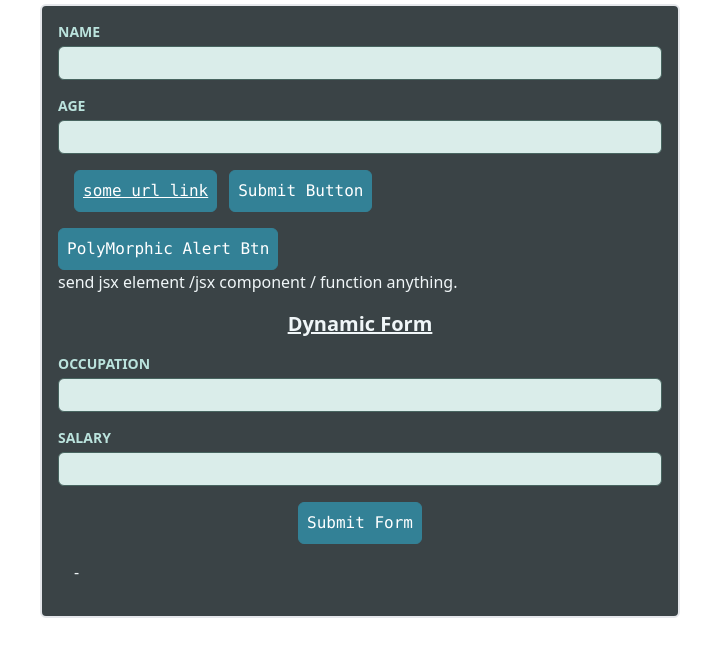
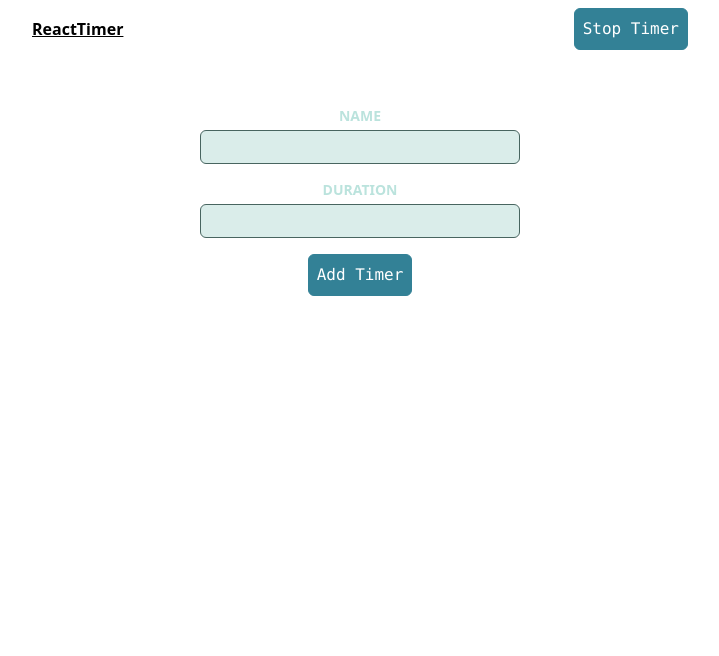
Before and after one commit to codecamp-prem/React-Coding-Interview, a React (Vite) app: page / in a window 1280 px wide. Shown: the top 656 px of the page, without its empty margins (280-999 px from the left). Built offline with nearby package versions, Linux system fonts and the light colour scheme.

Commit message:
advanced state code init & create context fitting type

```diff
--- /dev/null
+++ b/src/AdvancedState/AddTimers.tsx
@@ -0,0 +1,31 @@
+import { useRef } from "react";
+import Button from "../DynamicInput/Button";
+import Form, { FormHandle } from "../DynamicInput/Form";
+import Input from "../DynamicInput/Input";
+
+const AddTimers = () => {
+  const form = useRef<FormHandle>(null);
+
+  const handleSaveTimer = (data: unknown) => {
+    const extractData = data as { name: string; duration: string };
+    console.log(extractData);
+    form.current?.clear();
+  };
+
+  return (
+    <Form
+      id="add-timer"
+      onSave={handleSaveTimer}
+      ref={form}
+      className="max-w-xs mt-12 mx-auto text-center"
+    >
+      <Input type="text" label="Name" id="name" />
+      <Input type="number" label="Duration" id="duration" />
+      <p>
+        <Button>Add Timer</Button>
+      </p>
+    </Form>
+  );
+};
+
+export default AddTimers;
--- /dev/null
+++ b/src/AdvancedState/AdvancedState.tsx
@@ -0,0 +1,18 @@
+import "../index.css";
+import AddTimers from "./AddTimers";
+import Header from "./Header";
+import Timers from "./Timers";
+
+const AdvancedState = () => {
+  return (
+    <>
+      <Header />
+      <main>
+        <AddTimers />
+        <Timers />
+      </main>
+    </>
+  );
+};
+
+export default AdvancedState;
--- /dev/null
+++ b/src/AdvancedState/Header.tsx
@@ -0,0 +1,12 @@
+import Button from "../DynamicInput/Button";
+
+const Header = () => {
+  return (
+    <header className="flex justify-between items-center max-w-2xl mt-0 mx-auto p-2">
+      <h1 className="font-bold underline">ReactTimer</h1>
+      <Button>Stop Timer</Button>
+    </header>
+  );
+};
+
+export default Header;
--- /dev/null
+++ b/src/AdvancedState/Timer.tsx
@@ -0,0 +1,11 @@
+import Container from "../DynamicInput/Container";
+
+const Timer = () => {
+  return (
+    <Container as="article">
+      <h2>Todo:Timer Name</h2>
+    </Container>
+  );
+};
+
+export default Timer;
--- /dev/null
+++ b/src/AdvancedState/Timers.tsx
@@ -0,0 +1,5 @@
+const Timers = () => {
+  return <ul>{/*TODO.. */}</ul>;
+};
+
+export default Timers;
--- /dev/null
+++ b/src/AdvancedState/index.ts
@@ -0,0 +1 @@
+export { default as AdvancedState } from "./AdvancedState";
--- /dev/null
+++ b/src/AdvancedState/store/timers-context.tsx
@@ -0,0 +1,16 @@
+import { createContext } from "react";
+
+type Timer = {
+  name: string;
+  duration: number;
+};
+type TimersState = {
+  isRunning: boolean;
+  timers: Timer[];
+};
+type TimersContextValue = TimersState & {
+  addTimer: (timerData: Timer) => void;
+  startTimers: () => void;
+  stopTimers: () => void;
+};
+const TimersContext = createContext<TimersContextValue | null>(null);
--- a/src/App.tsx
+++ b/src/App.tsx
@@ -1,9 +1,9 @@
-import { DynamicInput } from "./DynamicInput";
+import { AdvancedState } from "./AdvancedState";
 
 function App() {
   return (
     <>
-      <DynamicInput />
+      <AdvancedState />
     </>
   );
 }
```
